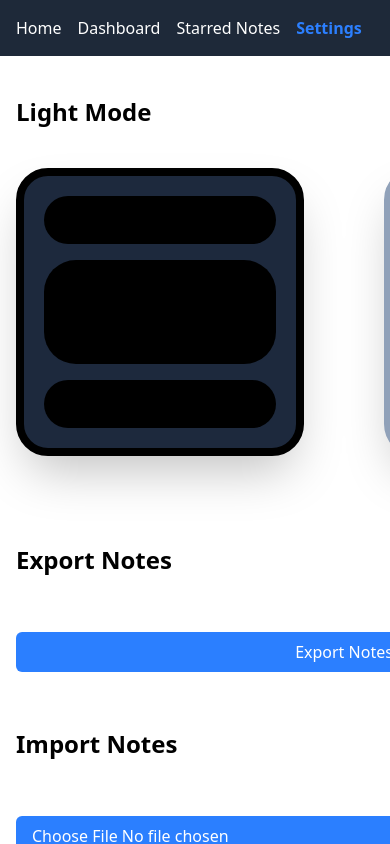
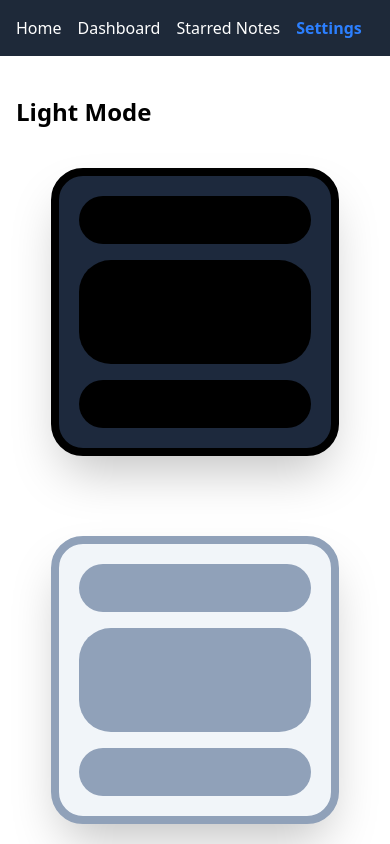
Before and after one commit to morshed-murad/Notes_App, a React (Vite) app: page /settings in a window 390 px wide. Built offline with nearby package versions, Linux system fonts and the light colour scheme.

Commit message:
Update ThemeTogglePage layout to support responsive design with flex column and row adjustments for improved UI presentation.

```diff
--- a/src/pages/them-toggle/index.tsx
+++ b/src/pages/them-toggle/index.tsx
@@ -11,7 +11,7 @@
       >
         {isDarkMode ? "Dark Mode" : "Light Mode"}
       </h1>
-      <div className="flex justify-center items-center gap-20 mt-10">
+      <div className="flex flex-col md:flex-row justify-center items-center gap-20 mt-10">
         <div
           onClick={toggleDark}
           className="w-2xs h-72 bg-slate-800 border-8 border-black rounded-4xl shadow-2xl p-5 flex flex-col gap-4"
```
